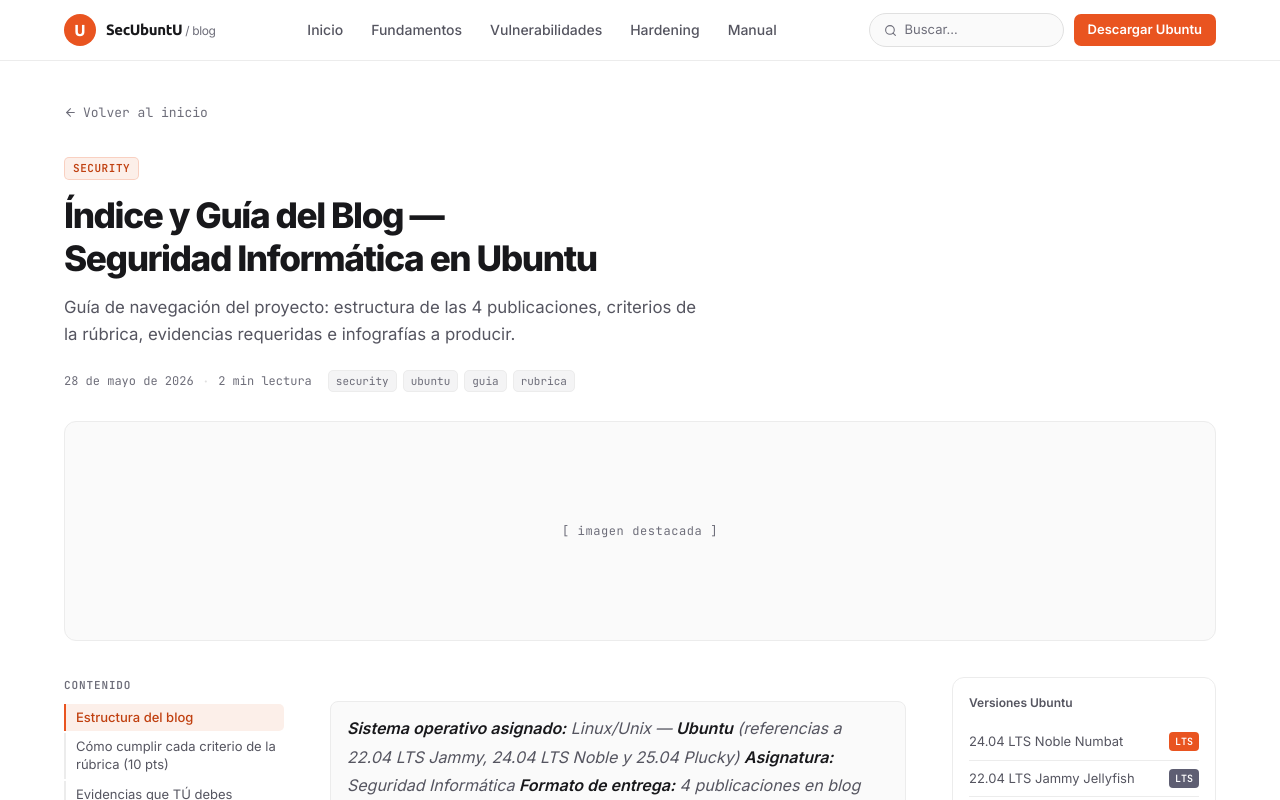
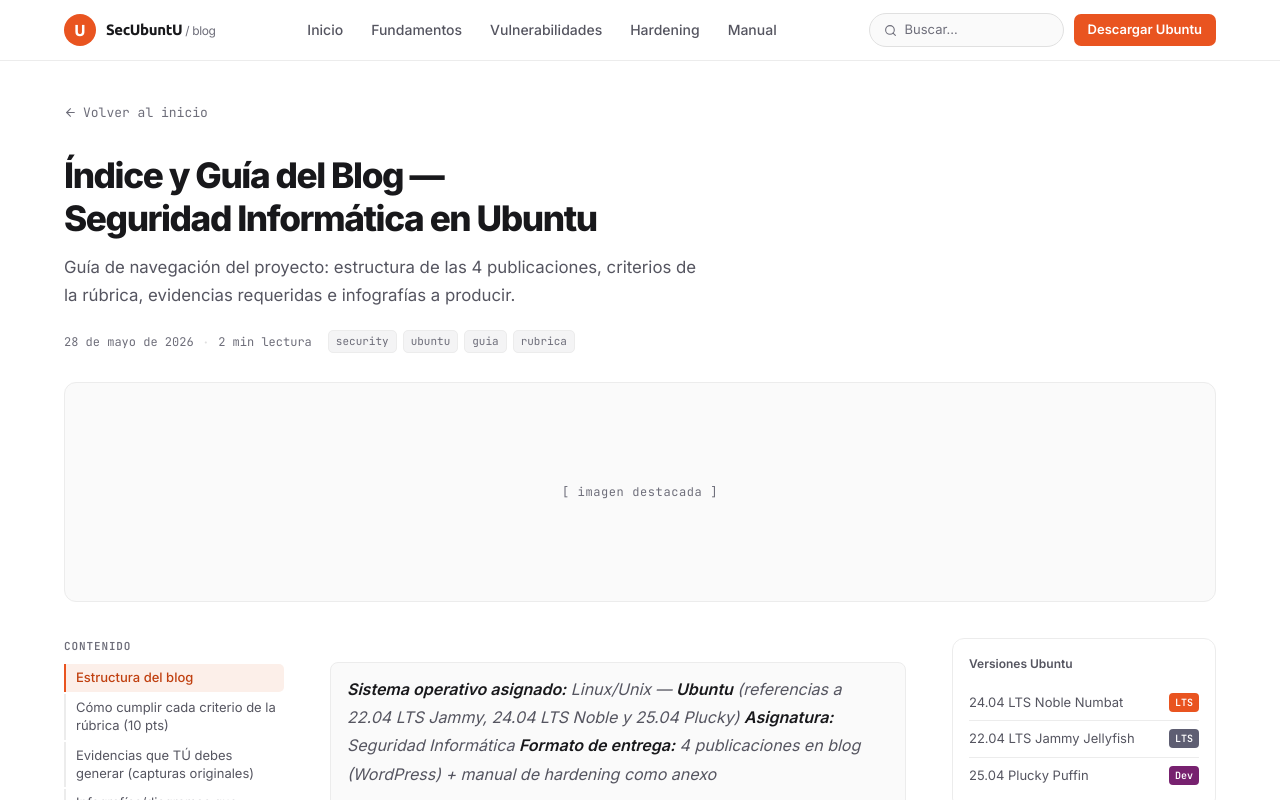
Before and after one commit to anthpaul/blog, a Next.js app: page /publicaciones/00-indice-guia in a window 1280 px wide. Shown: the top 800 px of the page. Built offline with nearby package versions, Linux system fonts and the light colour scheme.

Commit message:
terminado

```diff
--- a/app/publicaciones/[slug]/page.tsx
+++ b/app/publicaciones/[slug]/page.tsx
@@ -67,9 +67,6 @@
         {/* Hero */}
         <header className="mb-9">
           {/* Chip */}
-          <span className="mb-3.5 inline-block rounded-[5px] border border-brand/20 bg-brand-soft px-2 py-0.5 font-mono text-[11px] font-semibold uppercase tracking-[.05em] text-brand-text">
-            {chip}
-          </span>
 
           {/* Title */}
           <h1 className="mb-3.5 max-w-[760px] text-[clamp(1.6rem,3.5vw,2.2rem)] font-extrabold leading-[1.22] tracking-[-0.04em] text-balance text-ink">
```
